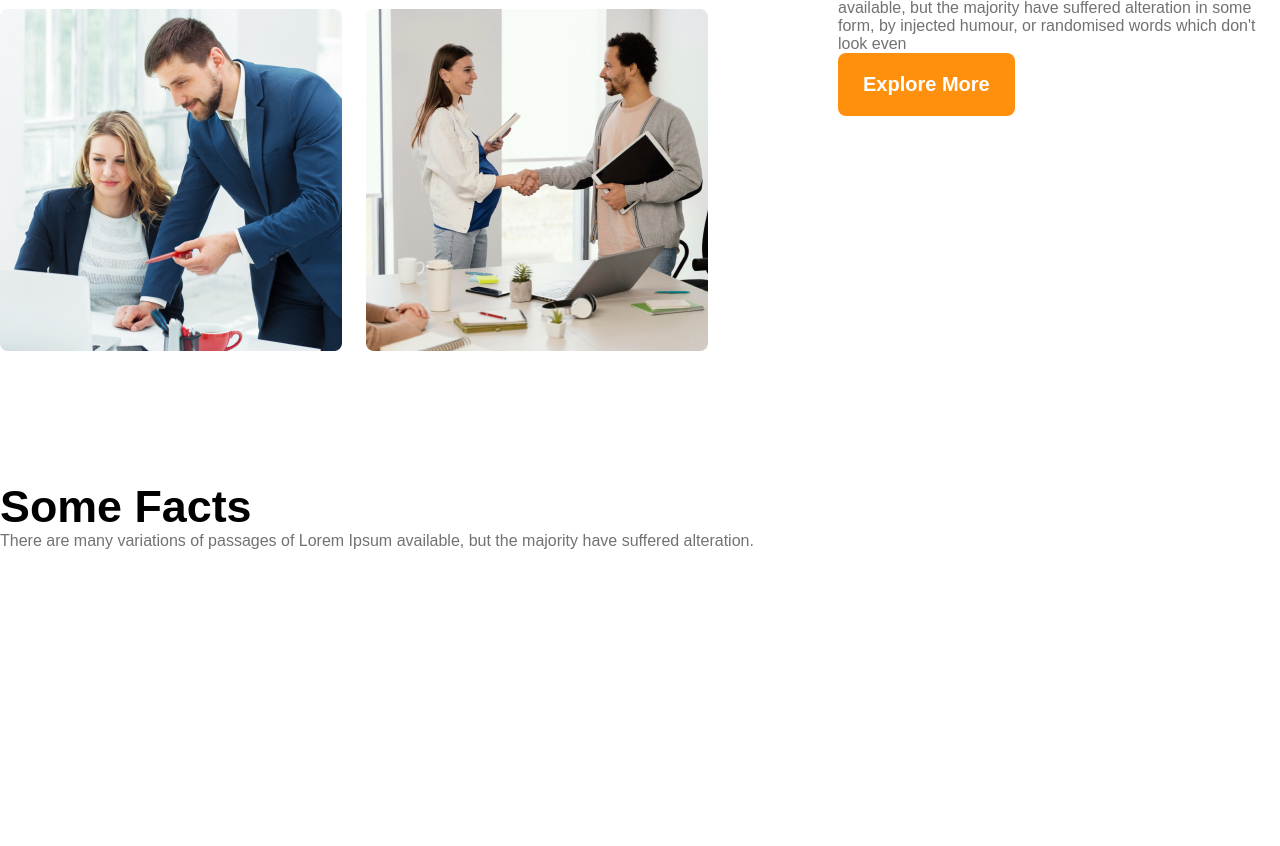
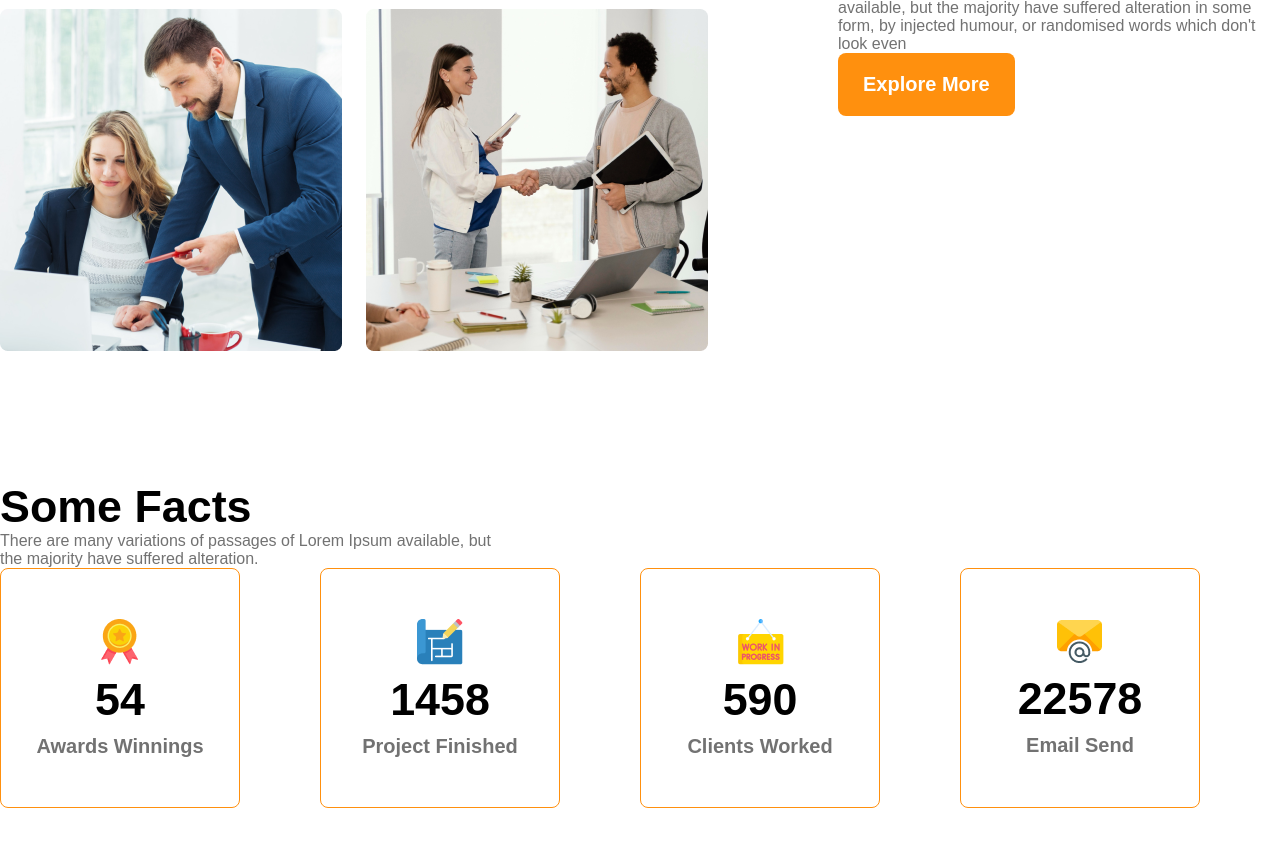
Before and after one commit to mushafiur/g3-architects-website, a plain HTML site: page index.html in a window 1280 px wide. Shown: the part 1655-2501 px from the top of the page. Before the commit the page ends 2407 px from the top, so only its background shows below. Drawn offline with Linux system fonts and the light colour scheme.

Commit message:
fact-section added

```diff
--- a/index.html
+++ b/index.html
@@ -56,29 +56,38 @@
         <!-- feature will enjoy  -->
          <section>
             <h3 class="section-title">Some Facts</h3>
-            <p class="text-light-grey">There are many variations of passages of Lorem Ipsum available, but the majority have suffered alteration.</p>
+            <p class="text-light-grey fact-description">There are many variations of passages of Lorem Ipsum available, but the majority have suffered alteration.</p>
             <div class="facts-container">
-                <!-- .fact*4>img.fact-icon+h4.fact-number+h5.fact-name  -->
-                 <div class="fact">
-                    <img src="" alt="" class="fact-icon">
-                    <h4 class="fact-number"></h4>
-                    <h5 class="fact-name"></h5>
+                <!-- .fact-card*4>img.fact-icon+h4.fact-number+h5.fact-name  -->
+                 <div class="fact-card display-flex">
+                    <div>
+                    <img src="./images/icons/ribon.png" alt="" class="fact-icon">
+                    <h4 class="fact-number">54</h4>
+                    <h5 class="fact-name text-light-grey">Awards Winnings</h5>
+                    </div>
                  </div>
-                 <div class="fact">
-                    <img src="" alt="" class="fact-icon">
-                    <h4 class="fact-number"></h4>
-                    <h5 class="fact-name"></h5>
+                 <div class="fact-card display-flex">
+                    <div>
+                    <img src="./images/icons/projects.png" alt="" class="fact-icon">
+                    <h4 class="fact-number">1458</h4>
+                    <h5 class="fact-name text-light-grey">Project Finished</h5>
+                    </div>
                  </div>
-                 <div class="fact">
-                    <img src="" alt="" class="fact-icon">
-                    <h4 class="fact-number"></h4>
-                    <h5 class="fact-name"></h5>
+                 <div class="fact-card display-flex">
+                    <div>
+                    <img src="./images/icons/customers.png" alt="" class="fact-icon">
+                    <h4 class="fact-number">590</h4>
+                    <h5 class="fact-name text-light-grey">Clients Worked</h5>
+                    </div>
                  </div>
-                 <div class="fact">
-                    <img src="" alt="" class="fact-icon">
-                    <h4 class="fact-number"></h4>
-                    <h5 class="fact-name"></h5>
+                 <div class="fact-card display-flex">
+                    <div>
+                    <img src="./images/icons/email.png" alt="" class="fact-icon">
+                    <h4 class="fact-number">22578</h4>
+                    <h5 class="fact-name text-light-grey">Email Send</h5>
+                    </div>
                  </div>
+
             </div>
          </section>
 
--- a/styles/architects.css
+++ b/styles/architects.css
@@ -132,11 +132,47 @@
   max-width: 500px;
 }
 
-
-
 #quick-list{
   font-weight: 500;
 }
+
+
+/* some fact related styles  */
+.facts-container{
+  display: grid;
+  grid-template-columns: repeat(4, 1fr);
+}
+
+
+.fact-card{
+  border: 1px solid #FF900E;
+  border-radius: 8px;
+  width: 240px;
+  height: 240px;
+  text-align: center;
+  align-items: center;
+  justify-content: center;
+}
+
+.fact-number{
+  font-size: 2.8rem;
+  font-weight: 600;
+  margin-top: 5px;
+  margin-bottom: 10px;
+}
+
+.fact-name{
+  font-size: 1.25rem;
+  font-weight: 600;
+  margin-top: 10px;
+}
+
+.fact-description{
+  max-width: 500px;
+}
+
+
+
 /* responsive media query  */
 
 @media screen and (max-width:576px){
```
